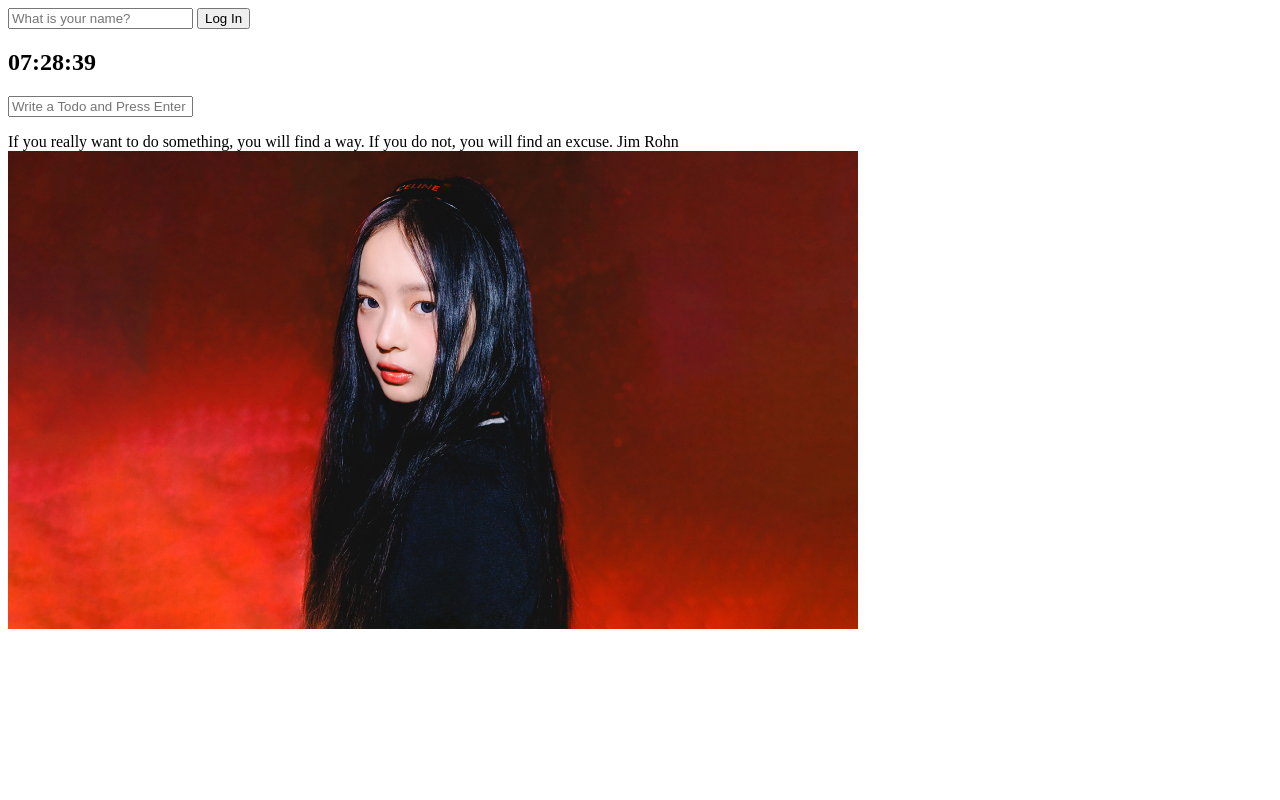
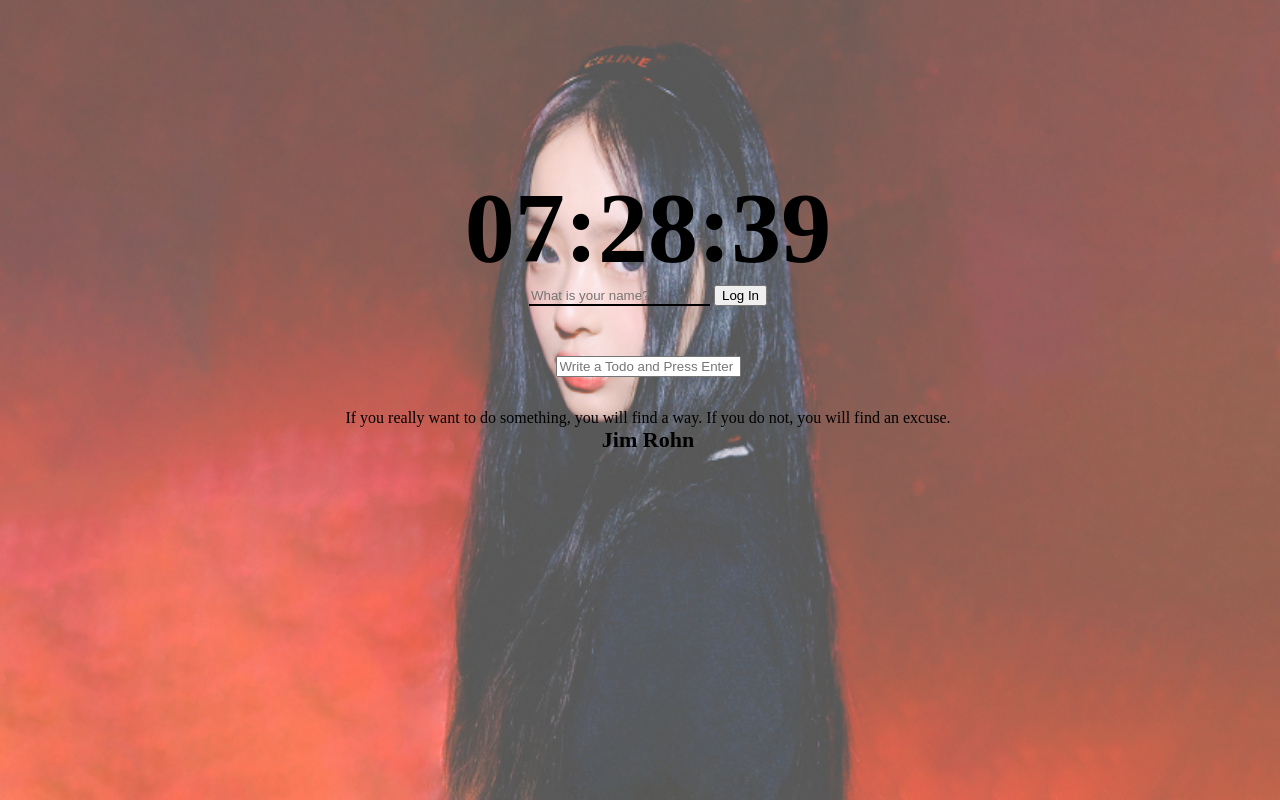
Before and after one commit to wcmessi10/Momentum-2023-clone, a plain HTML site: page index.html in a window 1280 px wide. Drawn offline with Linux system fonts and the light colour scheme.

Commit message:
Designed Momentum-2023-clone

```diff
--- /dev/null
+++ b/css/reset.css
@@ -0,0 +1,51 @@
+html, body, div, span, applet, object, iframe,
+h1, h2, h3, h4, h5, h6, p, blockquote, pre,
+a, abbr, acronym, address, big, cite, code,
+del, dfn, em, img, ins, kbd, q, s, samp,
+small, strike, strong, sub, sup, tt, var,
+b, u, i, center,
+dl, dt, dd, ol, ul, li,
+fieldset, form, label, legend,
+table, caption, tbody, tfoot, thead, tr, th, td,
+article, aside, canvas, details, embed,
+figure, figcaption, footer, header, hgroup,
+menu, nav, output, ruby, section, summary,
+time, mark, audio, video {
+	margin: 0;
+	padding: 0;
+	border: 0;
+	font-size: 100%;
+	font: inherit;
+	vertical-align: baseline;
+}
+/* HTML5 display-role reset for older browsers */
+article, aside, details, figcaption, figure,
+footer, header, hgroup, menu, nav, section {
+	display: block;
+}
+body {
+	color: #2e363e;
+	line-height: 1;
+}
+ol, ul {
+	list-style: none;
+}
+blockquote, q {
+	quotes: none;
+}
+blockquote:before, blockquote:after,
+q:before, q:after {
+	content: '';
+	content: none;
+}
+table {
+	border-collapse: collapse;
+	border-spacing: 0;
+}
+input:focus{
+	outline: none;
+}
+a{
+	color:inherit;
+	text-decoration: none;
+}
--- a/css/style.css
+++ b/css/style.css
@@ -1,3 +1,62 @@
 .hidden{
     display: none;
 }
+body{
+    width: 100vw;
+    height: 100vh;
+    /* position: relative; */
+}
+.background-opacity{
+    opacity: 0.4;
+}
+img {
+    position:absolute;
+    width:100vw;
+    height:100vh;
+    left: 0px;
+    top: 0px;
+    right:0px;
+    bottom:0px;
+    z-index: -1;
+    opacity:70%;
+}
+.item{
+    display: flex;
+    flex-direction: column;
+    align-items: center;
+    justify-content: center;
+    margin-top: 170px;
+}
+.login-form{
+    margin-bottom: 50px;
+}
+.login-form input[type="text"]{
+    border:none;
+    border-bottom: 2px black solid;
+    background: transparent;
+}
+#clock{
+    display: flex;
+    color: black;
+    font-weight: 600;
+    font-size: 100px;
+}
+#quotes{
+    font-size: 16px;
+}
+#quotes span{
+    display: block;
+}
+#quotes span:last-child{
+    font-size: 22px;
+    font-weight: 600;
+    text-align: center;
+}
+#weather span{
+    font-size: 20px;
+    font-weight: bolder;
+}
+#weather span:last-child{
+    color: tomato;
+    font-style: oblique;
+}
--- a/index.html
+++ b/index.html
@@ -8,6 +8,8 @@
     <title>Momentum App</title>
   </head>
   <body>
+    <div class="item">
+      <span id="clock">00:00</span>
       <form class="login-form hidden">
         <input
           type="text"
@@ -17,10 +19,13 @@
         />
         <input type="submit" value="Log In" />
       </form>
-    <h2 id="clock">00:00</h2>
       <h1 class="hidden" id="greeting"></h1>
       <form action="" id="todo-form">
-      <input type="text" placeholder="Write a Todo and Press Enter" required />
+        <input
+          type="text"
+          placeholder="Write a Todo and Press Enter"
+          required
+        />
       </form>
       <ul id="todo-list"></ul>
       <div id="quotes">
@@ -31,6 +36,7 @@
         <span></span>
         <span></span>
       </div>
+    </div>
     <script src="js/greetings.js"></script>
     <script src="js/clock.js"></script>
     <script src="js/quotes.js"></script>
--- a/js/background.js
+++ b/js/background.js
@@ -5,9 +5,17 @@ const images=[
 const choiceImage = images[Math.floor(Math.random()*images.length)];
 console.log(choiceImage);
 
+// const bgImage = `img/${choiceImage}`;
 const bgImage = document.createElement("img");
+bgImage.src=`img/${choiceImage}`;
+bgImage.classList.add("background-opactiy");
+document.body.style.width ="100%";
+document.body.style.height = "100%";
 
-bgImage.src=`img/${choiceImage}`
+
 
 document.body.appendChild(bgImage);
+// document.body.classList.add("background-opacity");
+document.body.style.backgroundImage= `url(${bgImage})`;
+// document.body.style.backgroundSize="100% 100%";
 //html이 아닌 자바에서 만든 element를 넣고싶다면 appendChild(만든 element)메소드 사용
--- a/js/clock.js
+++ b/js/clock.js
@@ -1,5 +1,4 @@
-const clock = document.querySelector("h2#clock");
-clock.innerText ="lalalalla";
+const clock = document.querySelector("span#clock");
 
 function sayClock(){
     const date = new Date();
```
Lines whose indentation alone changed are shown as unchanged.
